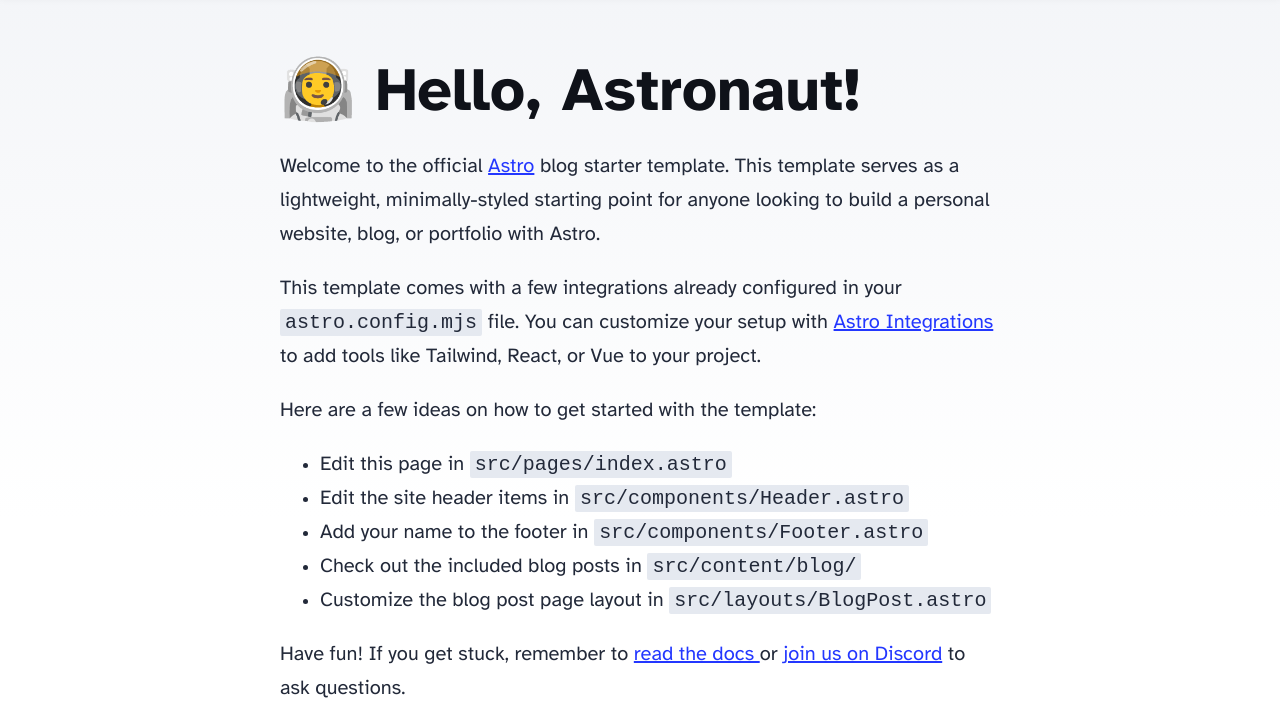
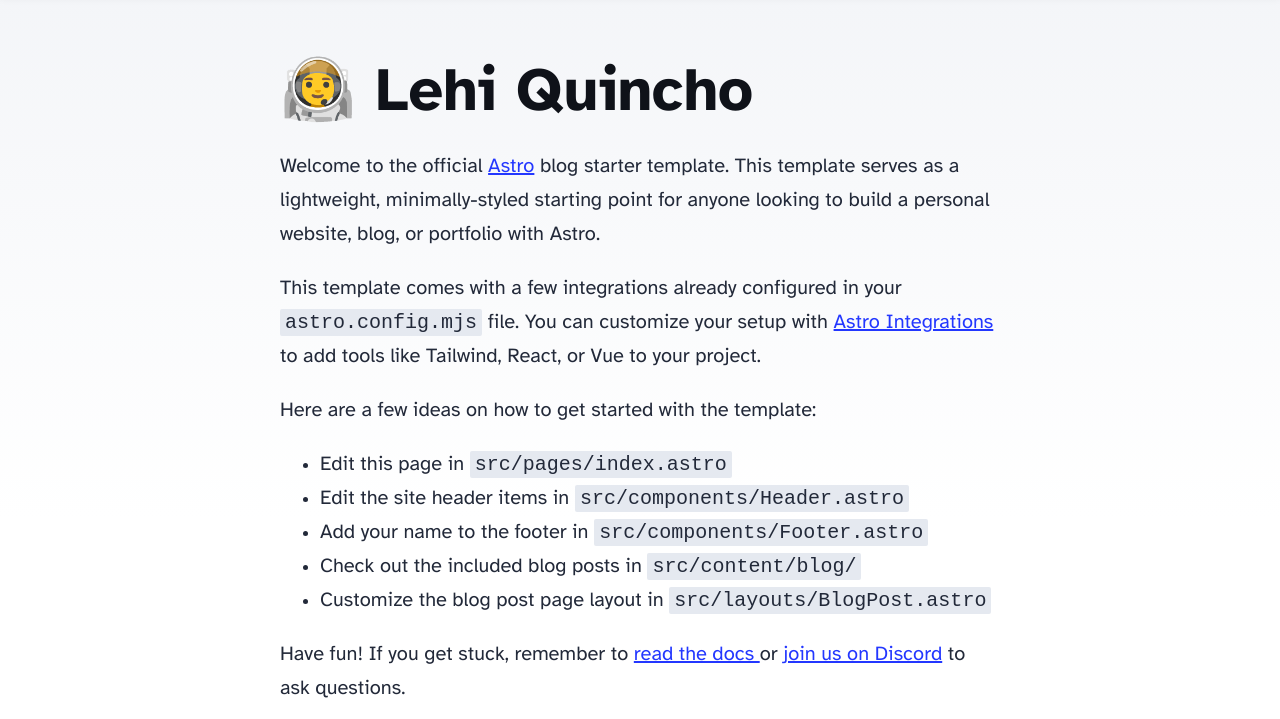
Before and after one commit to lehi10/lehi10.github.io, an Astro site: page / in a window 1280 px wide. Shown: the part 81-800 px from the top of the page. Built offline with nearby package versions, Linux system fonts and the light colour scheme; Astro itself is replaced by a stand-in of ours.

Commit message:
feat: first commit astro

```diff
--- a/src/pages/index.astro
+++ b/src/pages/index.astro
@@ -13,7 +13,7 @@
 	<body>
 		<Header />
 		<main>
-			<h1>🧑‍🚀 Hello, Astronaut!</h1>
+			<h1>🧑‍🚀 Lehi Quincho</h1>
 			<p>
 				Welcome to the official <a href="https://astro.build/">Astro</a> blog starter template. This
 				template serves as a lightweight, minimally-styled starting point for anyone looking to build
```
